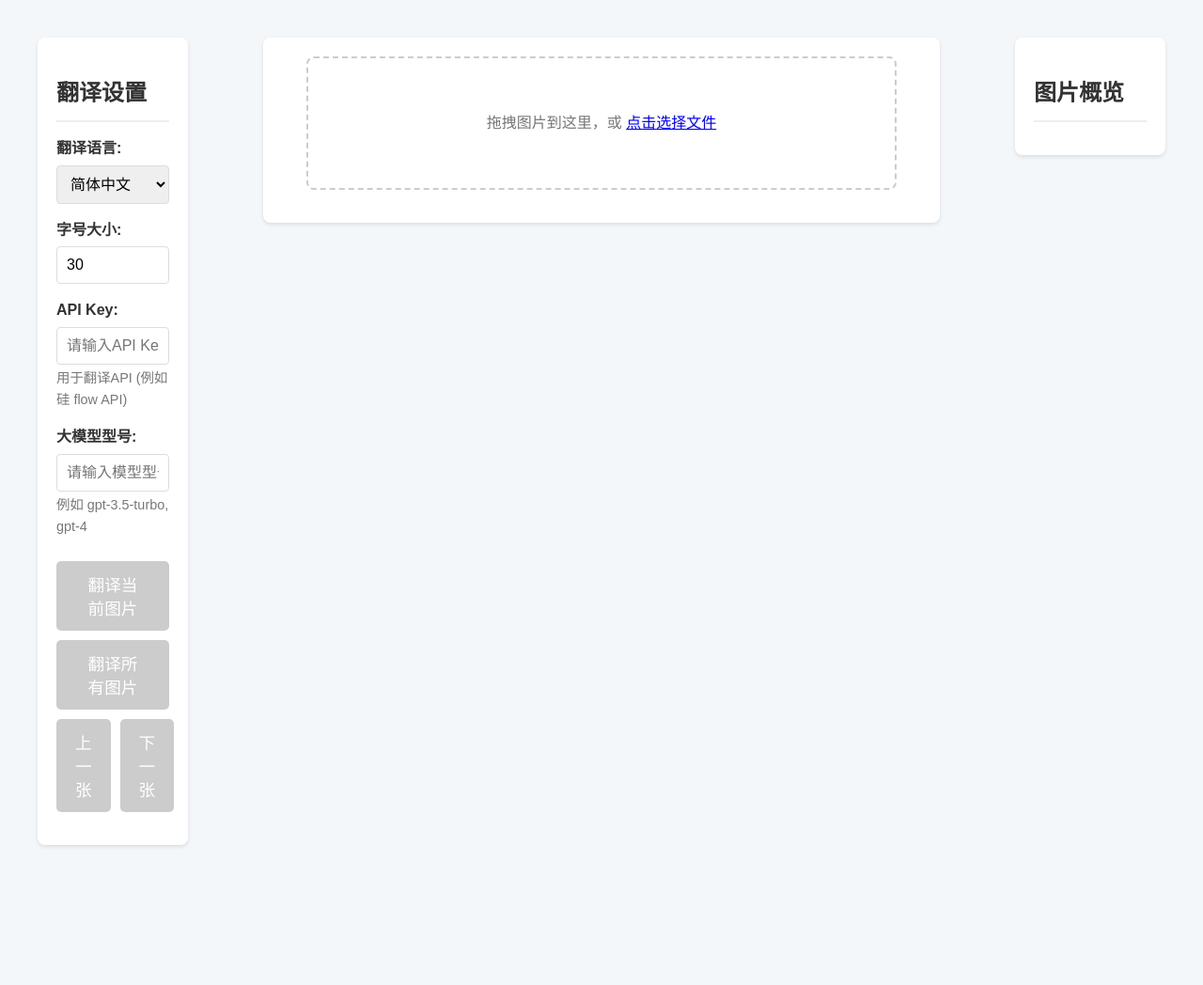
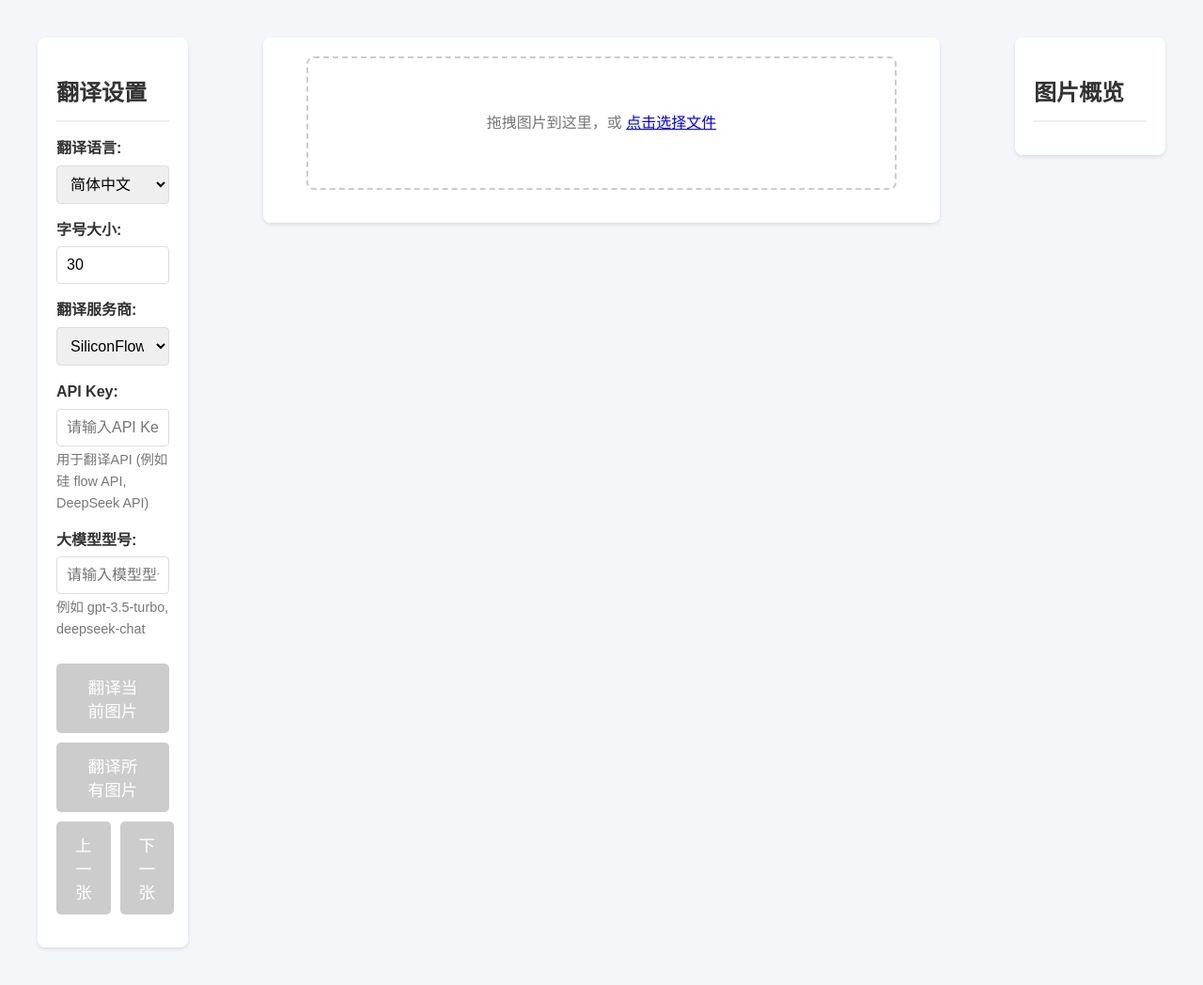
Before and after one commit to Yezhoubing/Saber-Translator, a Flask app: page / in a window 1280 px wide. Shown: the top 1048 px of the page at 94% size. Run offline with Flask 3, Linux system fonts and the light colour scheme; some libraries are stand-ins or nearby versions.

Commit message:
Update index.html

```diff
--- a/templates/index.html
+++ b/templates/index.html
@@ -14,8 +14,6 @@
                         <label for="targetLanguage">翻译语言:</label>
                         <select id="targetLanguage">
                             <option value="zh">简体中文</option>
-                            <option value="en">英语</option>
-                            <!-- 添加更多语言选项 -->
                         </select>
                     </div>
                     <div>
@@ -23,18 +21,28 @@
                         <input type="number" id="fontSize" value="30" min="10" max="100">
                     </div>
                     <div>
+                        <label for="modelProvider">翻译服务商:</label>
+                        <select id="modelProvider">
+                            <option value="siliconflow">SiliconFlow</option>
+                            <option value="deepseek">DeepSeek</option>
+                        </select>
+                    </div>
+                    <div>
                         <label for="apiKey">API Key:</label>
                         <input type="text" id="apiKey" placeholder="请输入API Key">
-                        <p class="input-hint">用于翻译API (例如 硅 flow API)</p>
+                        <p class="input-hint">用于翻译API (例如 硅 flow API, DeepSeek API)</p>
                     </div>
                     <div>
                         <label for="modelName">大模型型号:</label>
                         <input type="text" id="modelName" placeholder="请输入模型型号">
-                        <p class="input-hint">例如 gpt-3.5-turbo, gpt-4</p>
+                        <div id="model-suggestions">
+                            <!-- 模型建议列表将在此处动态生成 -->
+                        </div>
+                        <p class="input-hint">例如 gpt-3.5-turbo, deepseek-chat</p>
                     </div>
                     <button id="translateButton" disabled>翻译当前图片</button>
                     <button id="translateAllButton" disabled>翻译所有图片</button>
-                    <div class="navigation-buttons">  <!--  用于包裹导航按钮的容器 -->
+                    <div class="navigation-buttons">
                         <button id="prevImageButton" disabled>上一张</button>
                         <button id="nextImageButton" disabled>下一张</button>
                     </div>
@@ -54,7 +62,7 @@
             </section>
             <section id="result-section" class="card result-card" style="display: none;">
                 <img id="translatedImageDisplay" src="#" alt="翻译后图片" style="display: none;">
-                <div class="text-info" id="detectedTextInfo" style="display: none;">
+                <div class="text-info" id="detectedTextInfo">
                     <h3>检测到的文本</h3>
                     <pre id="detectedTextList"></pre>
                 </div>
```
